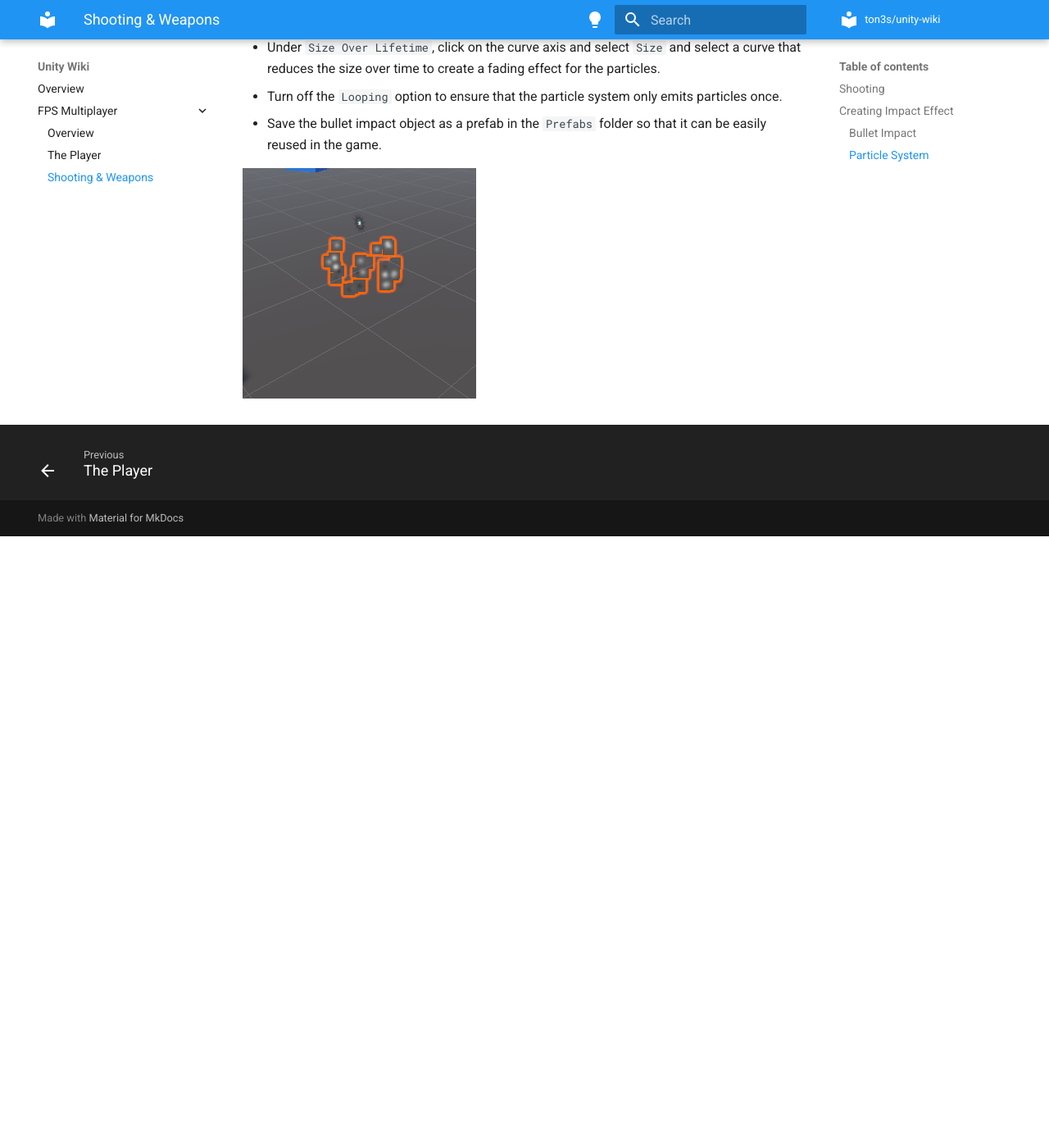
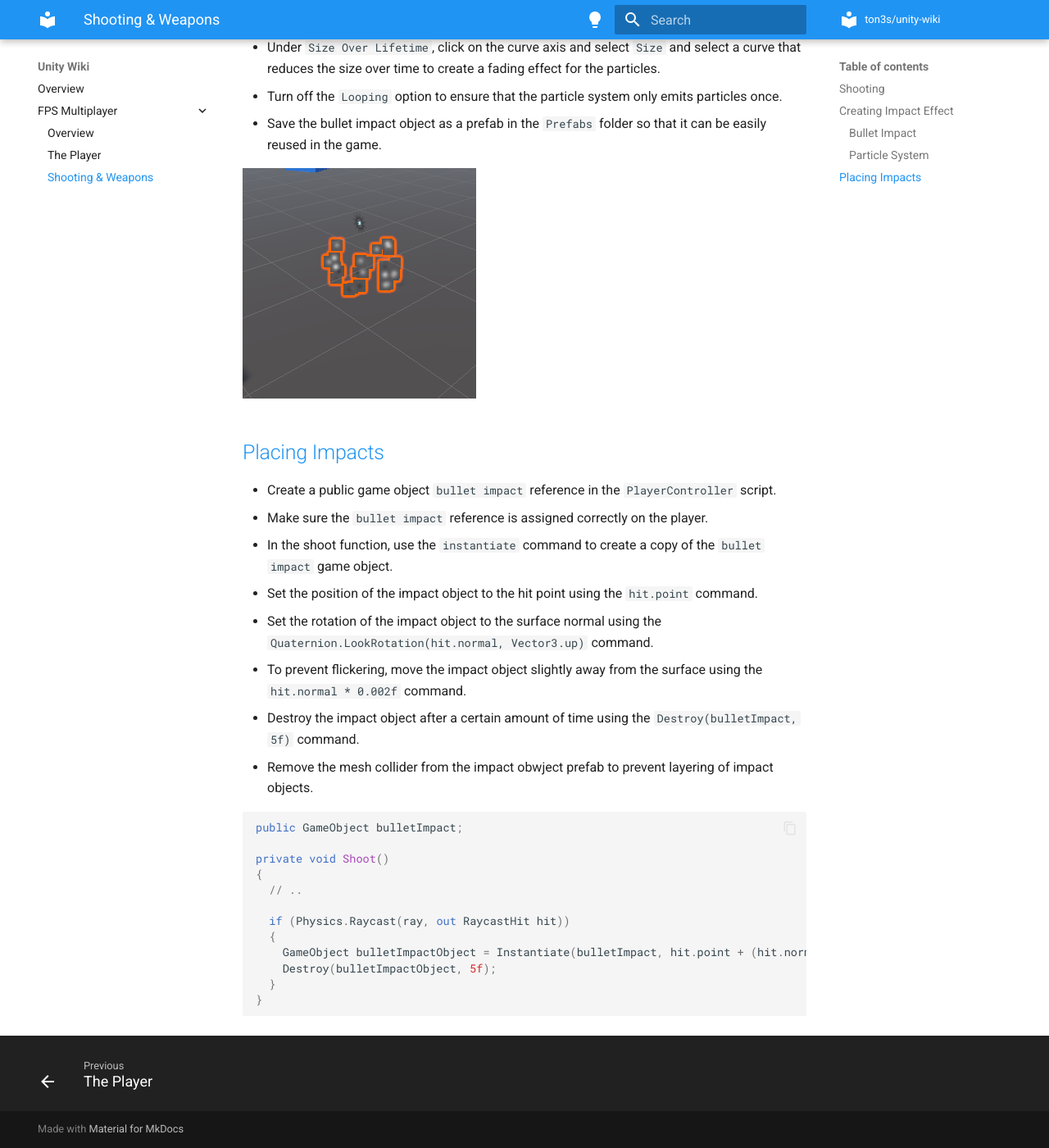
Before and after one commit to ton3s/unity-wiki, an MkDocs documentation site: the page built from docs/fps-multiplayer/shooting-weapons.md, in a window 1280 px wide and 1400 px high, scrolled down 2480 px. Shown: the whole window at 82% size. Built offline with MkDocs 1.6.1 and Material for MkDocs 9.7.7, drawn with Linux system fonts in a browser that asks for light colours; before the commit the page ends 3134 px from its top, so only the background shows below that.

Commit message:
Add video 18

````diff
--- a/docs/fps-multiplayer/shooting-weapons.md
+++ b/docs/fps-multiplayer/shooting-weapons.md
@@ -73,3 +73,29 @@ private void Shoot() {
 - Save the bullet impact object as a prefab in the `Prefabs` folder so that it can be easily reused in the game.
 
 ![Bullet Impact Effect](images/bullet-impact-effect.png)
+
+## [Placing Impacts](https://www.udemy.com/course/unity-online-multiplayer/learn/lecture/25987914#questions)
+
+- Create a public game object `bullet impact` reference in the `PlayerController` script.
+- Make sure the `bullet impact` reference is assigned correctly on the player.
+- In the shoot function, use the `instantiate` command to create a copy of the `bullet impact` game object.
+- Set the position of the impact object to the hit point using the `hit.point` command.
+- Set the rotation of the impact object to the surface normal using the `Quaternion.LookRotation(hit.normal, Vector3.up)` command.
+- To prevent flickering, move the impact object slightly away from the surface using the `hit.normal * 0.002f` command.
+- Destroy the impact object after a certain amount of time using the `Destroy(bulletImpact, 5f)` command.
+- Remove the mesh collider from the impact obwject prefab to prevent layering of impact objects.
+
+```cs
+public GameObject bulletImpact;
+
+private void Shoot()
+{
+  // ..
+
+  if (Physics.Raycast(ray, out RaycastHit hit))
+  {
+    GameObject bulletImpactObject = Instantiate(bulletImpact, hit.point + (hit.normal * 0.02f), Quaternion.LookRotation(hit.normal, Vector3.up));
+    Destroy(bulletImpactObject, 5f);
+  }
+}
+```
````
